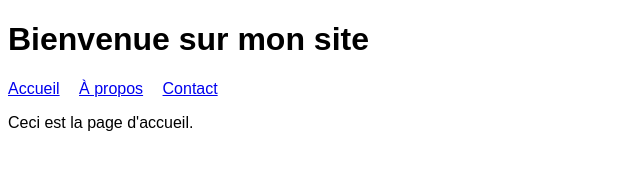
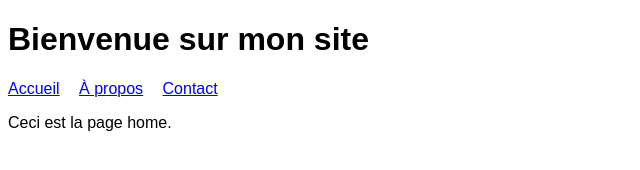
Before and after one commit to Soukaid/testgit, a plain HTML site: page index.html in a window 1280 px wide. Shown: the full height of the page, 0-640 px from the left. Drawn offline with Linux system fonts and the light colour scheme.

Commit message:
update the index file home

```diff
--- a/index.html
+++ b/index.html
@@ -17,6 +17,6 @@
         <a href="contact.html">Contact</a>
     </nav>
 
-    <p>Ceci est la page d'accueil.</p>
+    <p>Ceci est la page home.</p>
 </body>
 </html>
```
